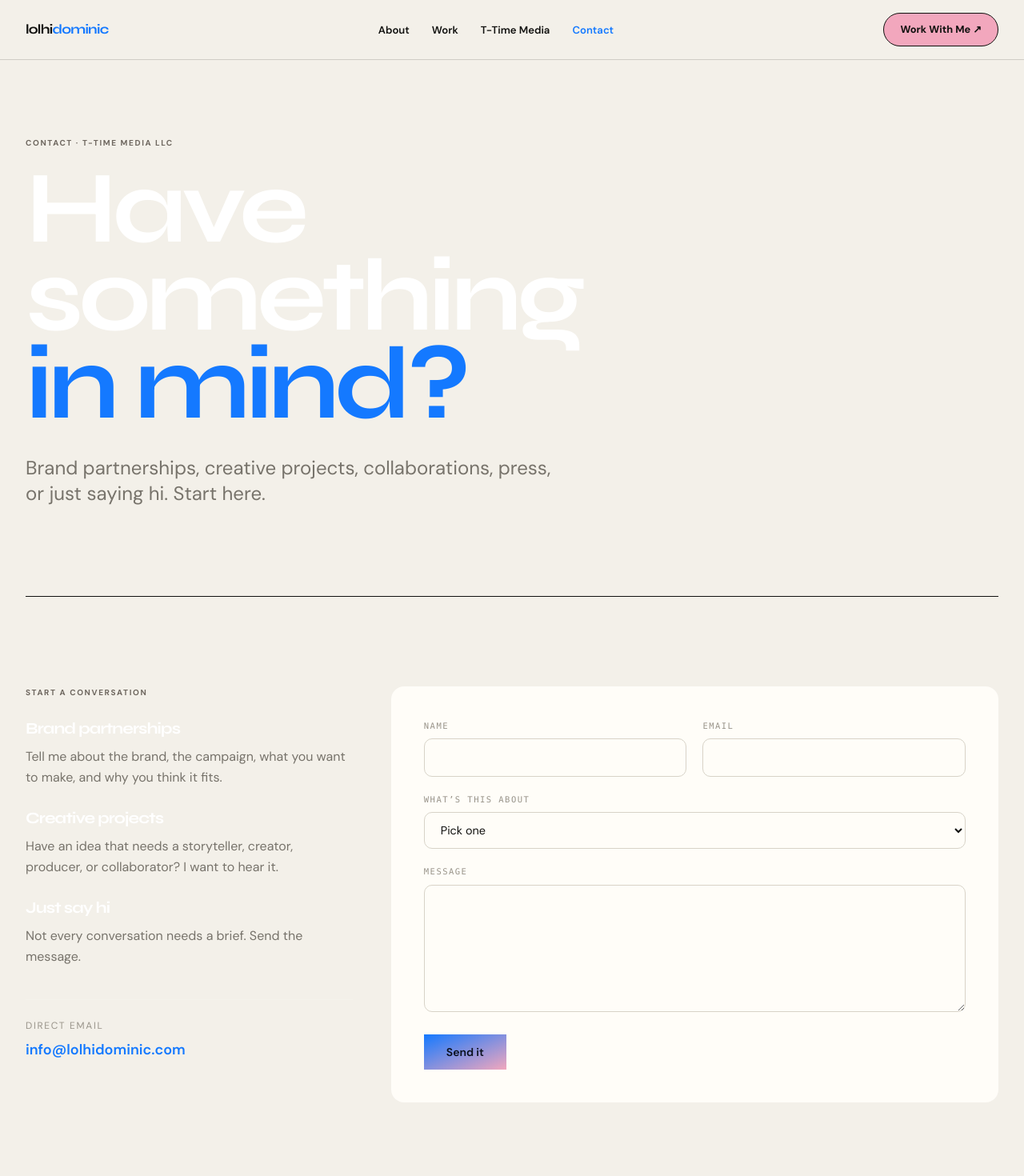
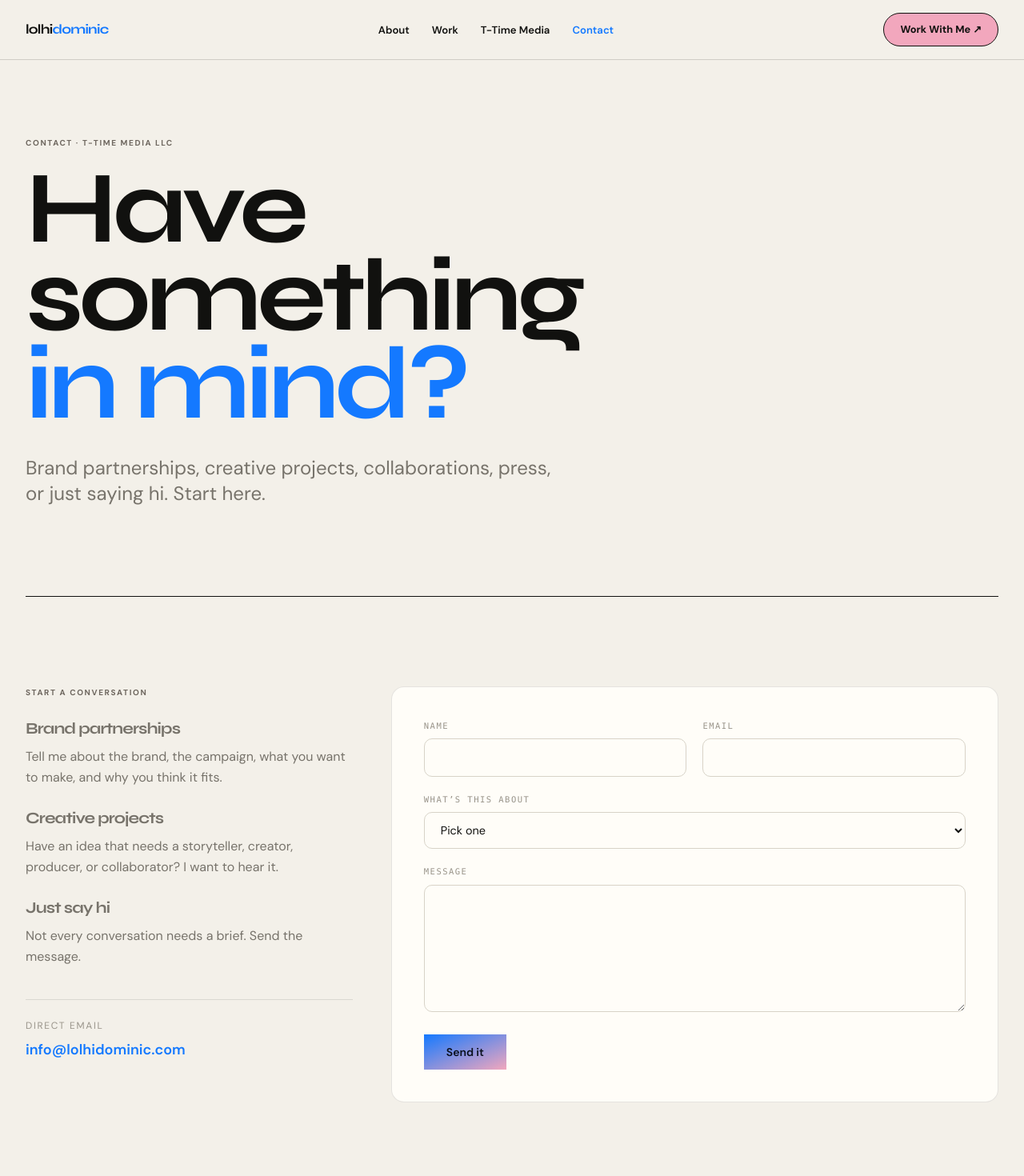
Before and after one commit to rageinstall/lolhidominic.com, a Next.js app: page /contact in a window 1280 px wide. Shown: the top 1470 px of the page at 80% size. Built offline with nearby package versions, Linux system fonts and the light colour scheme.

Commit message:
Fix low-contrast text on light Contact page

```diff
--- a/app/contact/page.tsx
+++ b/app/contact/page.tsx
@@ -19,7 +19,7 @@ export default function ContactPage() {
     <div className="bg-bg text-ink">
       <section className="mx-auto max-w-[1320px] px-6 pb-20 pt-16 md:px-8 md:pb-28 md:pt-24">
         <p className="eyebrow mb-5">Contact · T-Time Media LLC</p>
-        <h1 className="max-w-5xl font-display text-[clamp(4rem,10vw,8rem)] font-black leading-[0.86] tracking-[-0.06em] text-white">Have something<br /><span className="text-blue">in mind?</span></h1>
+        <h1 className="max-w-5xl font-display text-[clamp(4rem,10vw,8rem)] font-black leading-[0.86] tracking-[-0.06em]">Have something<br /><span className="text-blue">in mind?</span></h1>
         <p className="mt-8 max-w-2xl text-xl leading-relaxed text-ink-muted md:text-2xl">Brand partnerships, creative projects, collaborations, press, or just saying hi. Start here.</p>
       </section>
 
@@ -29,13 +29,13 @@ export default function ContactPage() {
         <div>
           <p className="eyebrow mb-6">Start a conversation</p>
           <div className="space-y-6 text-ink-muted">
-            <div><h2 className="font-display text-xl font-bold text-white">Brand partnerships</h2><p className="mt-2 leading-relaxed">Tell me about the brand, the campaign, what you want to make, and why you think it fits.</p></div>
-            <div><h2 className="font-display text-xl font-bold text-white">Creative projects</h2><p className="mt-2 leading-relaxed">Have an idea that needs a storyteller, creator, producer, or collaborator? I want to hear it.</p></div>
-            <div><h2 className="font-display text-xl font-bold text-white">Just say hi</h2><p className="mt-2 leading-relaxed">Not every conversation needs a brief. Send the message.</p></div>
+            <div><h2 className="font-display text-xl font-bold">Brand partnerships</h2><p className="mt-2 leading-relaxed">Tell me about the brand, the campaign, what you want to make, and why you think it fits.</p></div>
+            <div><h2 className="font-display text-xl font-bold">Creative projects</h2><p className="mt-2 leading-relaxed">Have an idea that needs a storyteller, creator, producer, or collaborator? I want to hear it.</p></div>
+            <div><h2 className="font-display text-xl font-bold">Just say hi</h2><p className="mt-2 leading-relaxed">Not every conversation needs a brief. Send the message.</p></div>
           </div>
-          <div className="mt-10 border-t border-white/10 pt-6"><p className="text-xs uppercase tracking-[0.14em] text-ink-faint">Direct email</p><a href={`mailto:${site.email}`} className="mt-2 inline-block text-lg font-semibold text-blue hover:underline">{site.email}</a></div>
+          <div className="mt-10 border-t border-black/10 pt-6"><p className="text-xs uppercase tracking-[0.14em] text-ink-faint">Direct email</p><a href={`mailto:${site.email}`} className="mt-2 inline-block text-lg font-semibold text-blue hover:underline">{site.email}</a></div>
         </div>
-        <div className="rounded-2xl border border-white/10 bg-surface p-6 md:p-10"><ContactForm /></div>
+        <div className="rounded-2xl border border-black/10 bg-surface p-6 md:p-10"><ContactForm /></div>
       </section>
     </div>
   );
```
